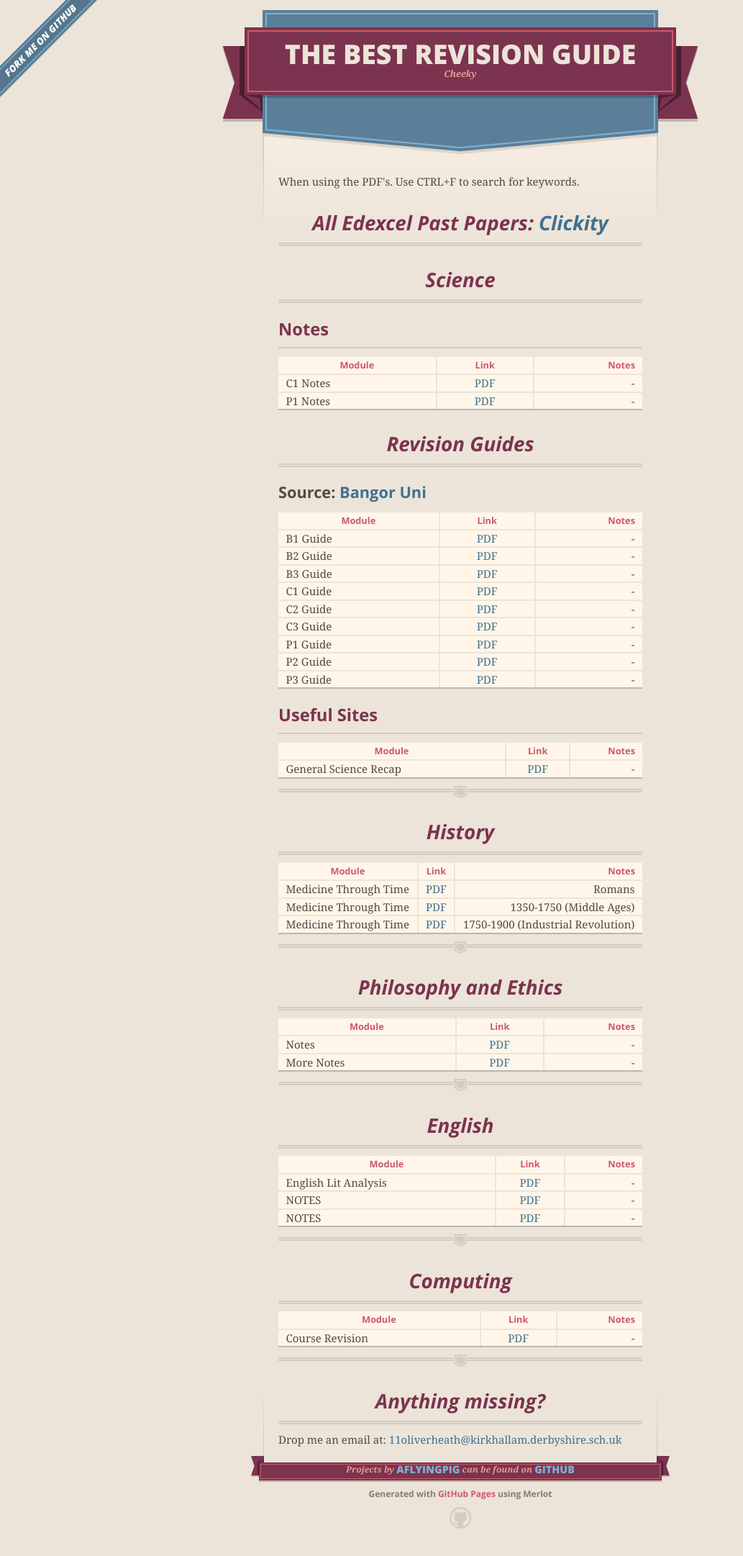
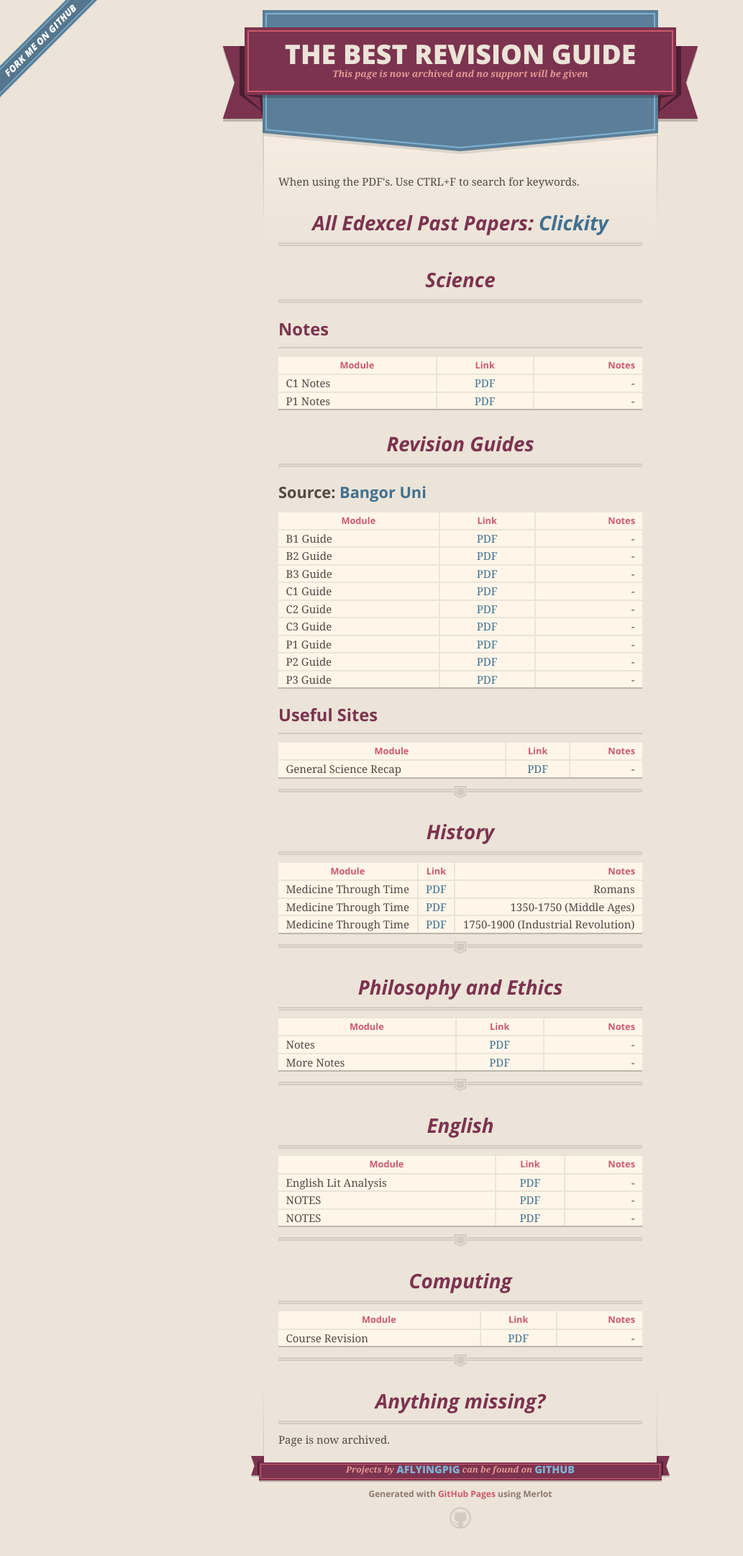
Before and after one commit to AFlyingPig/aflyingpig.github.io, a plain HTML site: page index.html in a window 1280 px wide. Shown: the whole page at 72% size, without its empty margins (0-1033 px from the left). Drawn offline with nearby package versions, Linux system fonts and the light colour scheme.

Commit message:
Archived page

```diff
--- a/index.html
+++ b/index.html
@@ -28,7 +28,7 @@
         <span class="ribbon-outer">
           <span class="ribbon-inner">
             <h1>The Best Revision Guide</h1>
-            <h2>Cheeky</h2>
+            <h2>This page is now archived and no support will be given</h2>
           </span>
           <span class="left-tail"></span>
           <span class="right-tail"></span>
@@ -282,7 +282,7 @@
 <h3>
 <a id="anything-missing" class="anchor" href="#anything-missing" aria-hidden="true"><span aria-hidden="true" class="octicon octicon-link"></span></a>Anything missing?</h3>
 
-<p>Drop me an email at: <a href="mailto:11oliverheath@kirkhallam.derbyshire.sch.uk">11oliverheath@kirkhallam.derbyshire.sch.uk</a></p>
+        <p><b>Page is now archived.</b></p>
       </section>
 
       <footer>
```
